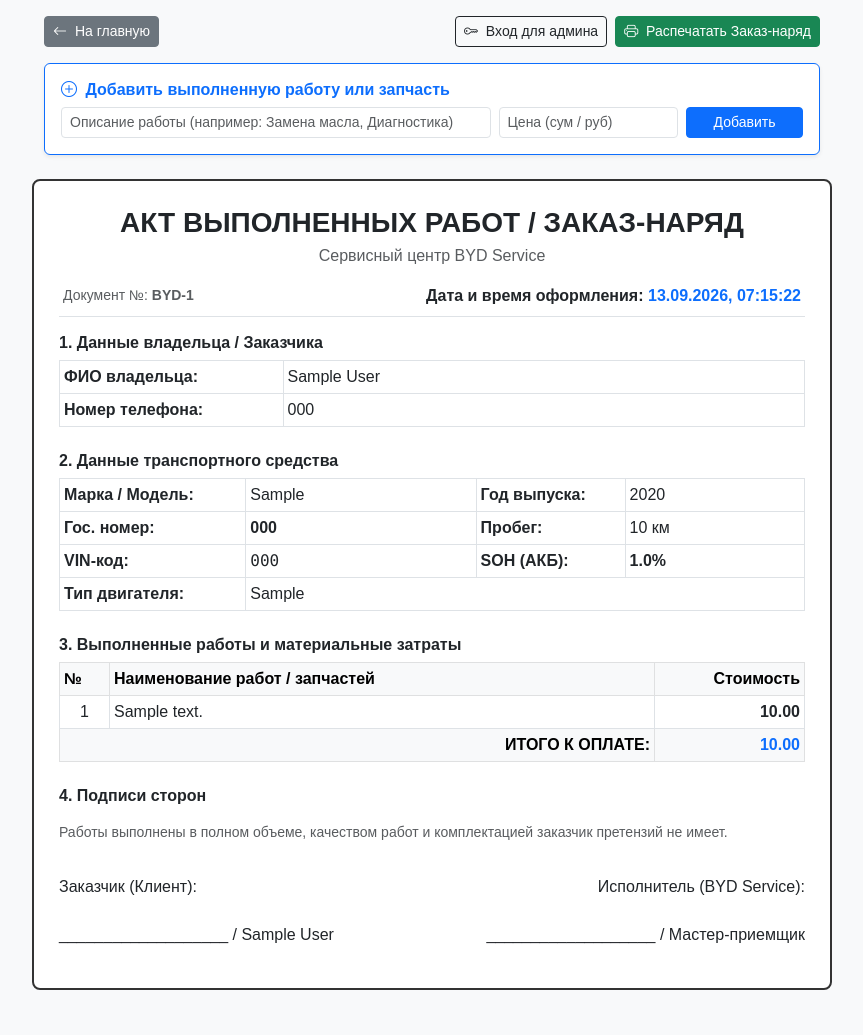
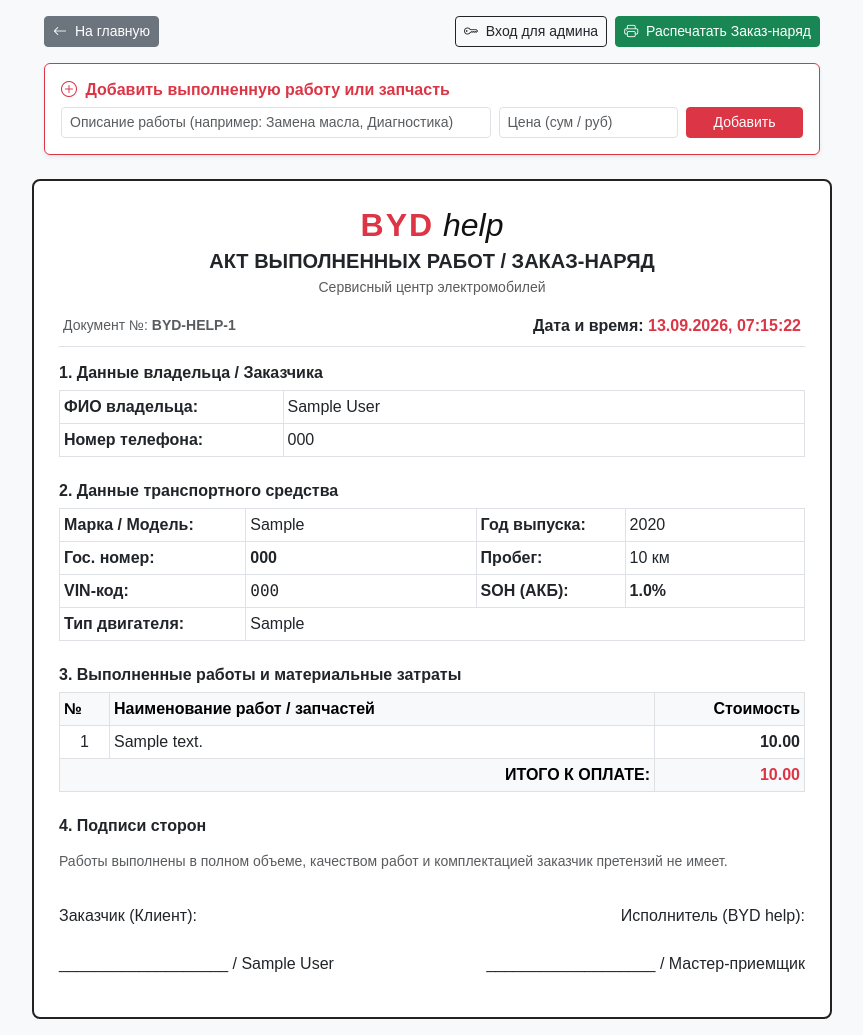
Before and after one commit to gogineoru-jpg/byd_service, a FastAPI app: page /act/1 in a window 1280 px wide. Shown: the whole page, without its empty margins (208-1071 px from the left). Before the commit the page ends 990 px from the top, so only its background shows below. Run offline with FastAPI, Linux system fonts and the light colour scheme; tables that the repository leaves empty hold one stand-in row (values such as "Sample post").

Commit message:
Update act_print.html

```diff
--- a/templates/act_print.html
+++ b/templates/act_print.html
@@ -3,12 +3,15 @@
 <head>
     <meta charset="UTF-8">
     <meta name="viewport" content="width=device-width, initial-scale=1.0">
-    <title>Акт / Заказ-наряд - {{ car.plate_number }}</title>
+    <title>BYD help - Заказ-наряд {{ car.plate_number }}</title>
     <link href="https://cdn.jsdelivr.net/npm/bootstrap@5.3.0/dist/css/bootstrap.min.css" rel="stylesheet">
     <link rel="stylesheet" href="https://cdn.jsdelivr.net/npm/bootstrap-icons@1.11.0/font/bootstrap-icons.css">
     <style>
         body { background: #f8f9fa; font-family: Arial, sans-serif; }
-        .act-box { background: #fff; border: 2px solid #333; padding: 25px; margin-top: 20px; border-radius: 8px; }
+        .act-box { background: #fff; border: 2px solid #222; padding: 25px; margin-top: 20px; border-radius: 8px; }
+
+        .logo-red { color: #dc3545; font-weight: 900; letter-spacing: 2px; }
+        .logo-help { color: #111; font-weight: 400; font-style: italic; }
 
         @media print {
             @page { margin: 0; }
@@ -38,8 +41,8 @@
         </div>
 
         <!-- Форма добавления работы -->
-        <div class="card mt-3 p-3 shadow-sm border-primary">
-            <h6 class="fw-bold text-primary mb-2"><i class="bi bi-plus-circle me-1"></i> Добавить выполненную работу или запчасть</h6>
+        <div class="card mt-3 p-3 shadow-sm border-danger">
+            <h6 class="fw-bold text-danger mb-2"><i class="bi bi-plus-circle me-1"></i> Добавить выполненную работу или запчасть</h6>
             <form action="/add-work/{{ car.id }}" method="post" class="row g-2 align-items-center">
                 <div class="col-12 col-md-7">
                     <input type="text" name="description" class="form-control form-control-sm" placeholder="Описание работы (например: Замена масла, Диагностика)" required>
@@ -48,7 +51,7 @@
                     <input type="number" step="0.01" name="price" class="form-control form-control-sm" placeholder="Цена (сум / руб)" required>
                 </div>
                 <div class="col-12 col-md-2 d-grid">
-                    <button type="submit" class="btn btn-primary btn-sm">Добавить</button>
+                    <button type="submit" class="btn btn-danger btn-sm">Добавить</button>
                 </div>
             </form>
         </div>
@@ -57,13 +60,14 @@
     <!-- Печатный Акт -->
     <div class="container act-box" style="max-width: 800px;">
         <div class="text-center mb-3">
-            <h3 class="fw-bold text-uppercase mb-1">АКТ ВЫПОЛНЕННЫХ РАБОТ / ЗАКАЗ-НАРЯД</h3>
-            <p class="text-muted mb-0">Сервисный центр BYD Service</p>
+            <h2 class="mb-0"><span class="logo-red">BYD</span> <span class="logo-help">help</span></h2>
+            <h5 class="fw-bold text-uppercase mt-1 mb-1">АКТ ВЫПОЛНЕННЫХ РАБОТ / ЗАКАЗ-НАРЯД</h5>
+            <p class="text-muted small mb-0">Сервисный центр электромобилей</p>
         </div>
 
         <div class="d-flex justify-content-between align-items-center mb-3 px-1 border-bottom pb-2">
-            <span class="small text-muted">Документ №: <strong>BYD-{{ car.id }}</strong></span>
-            <span class="fw-bold text-dark">Дата и время оформления: <span id="current-datetime" class="text-primary"></span></span>
+            <span class="small text-muted">Документ №: <strong>BYD-HELP-{{ car.id }}</strong></span>
+            <span class="fw-bold text-dark">Дата и время: <span id="current-datetime" class="text-danger"></span></span>
         </div>
 
         <h6 class="fw-bold mb-2">1. Данные владельца / Заказчика</h6>
@@ -139,7 +143,7 @@
             <tfoot>
                 <tr class="table-light">
                     <th colspan="2" class="text-end fs-6">ИТОГО К ОПЛАТЕ:</th>
-                    <th class="text-end fs-6 fw-bold text-primary">{{ "{:,.2f}".format(total_sum) }}</th>
+                    <th class="text-end fs-6 fw-bold text-danger">{{ "{:,.2f}".format(total_sum) }}</th>
                     {% if is_admin %}<th class="no-print"></th>{% endif %}
                 </tr>
             </tfoot>
@@ -153,7 +157,7 @@
                 <p>___________________ / {{ car.owner.full_name }}</p>
             </div>
             <div class="col-6 text-end">
-                <p class="mb-4">Исполнитель (BYD Service):</p>
+                <p class="mb-4">Исполнитель (BYD help):</p>
                 <p>___________________ / Мастер-приемщик</p>
             </div>
         </div>
```
